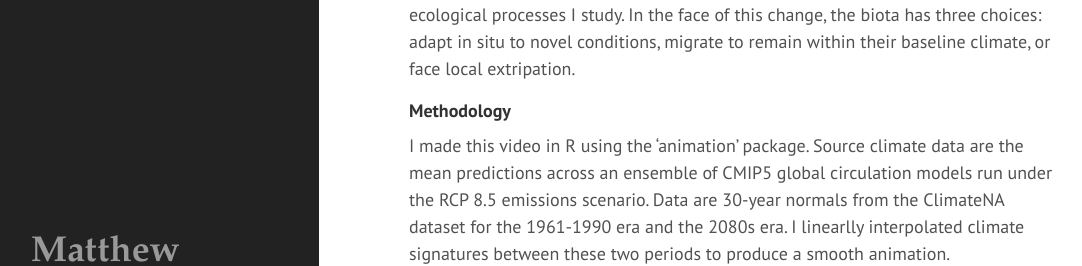
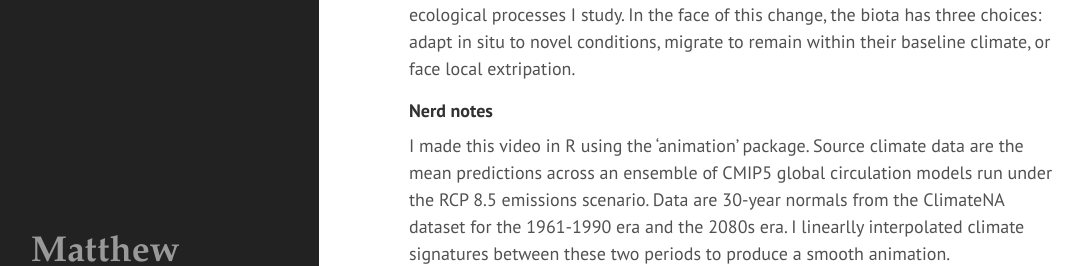
Before and after one commit to matthewkling/matthewkling.github.io, a Jekyll site: the page built from _posts/2016-01-19-analogs.md, in a window 1280 px wide and 900 px high, scrolled down 933 px. Shown: the part 161-427 px from the top of the window, without its empty margins (5-1087 px from the left). Built offline with Jekyll 4.4.1, drawn with Linux system fonts in a browser that asks for light colours; Markdown is read by kramdown in place of the engine named in the settings.

```diff
--- a/_posts/2016-01-19-analogs.md
+++ b/_posts/2016-01-19-analogs.md
@@ -15,7 +15,7 @@ Different types of change are occurring in different regions. Overland climate v
 
 For me, this helps internalize the contemporary climate change driving the ecological processes I study. In the face of this change, the biota has three choices: adapt in situ to novel conditions, migrate to remain within their baseline climate, or face local extripation.
 
-####Methodology
+####Nerd notes
 
 I made this video in R using the 'animation' package. Source climate data are the mean predictions across an ensemble of CMIP5 global circulation models run under the RCP 8.5 emissions scenario. Data are 30-year normals from the ClimateNA dataset for the 1961-1990 era and the 2080s era. I linearlly interpolated climate signatures between these two periods to produce a smooth animation.
 
```
